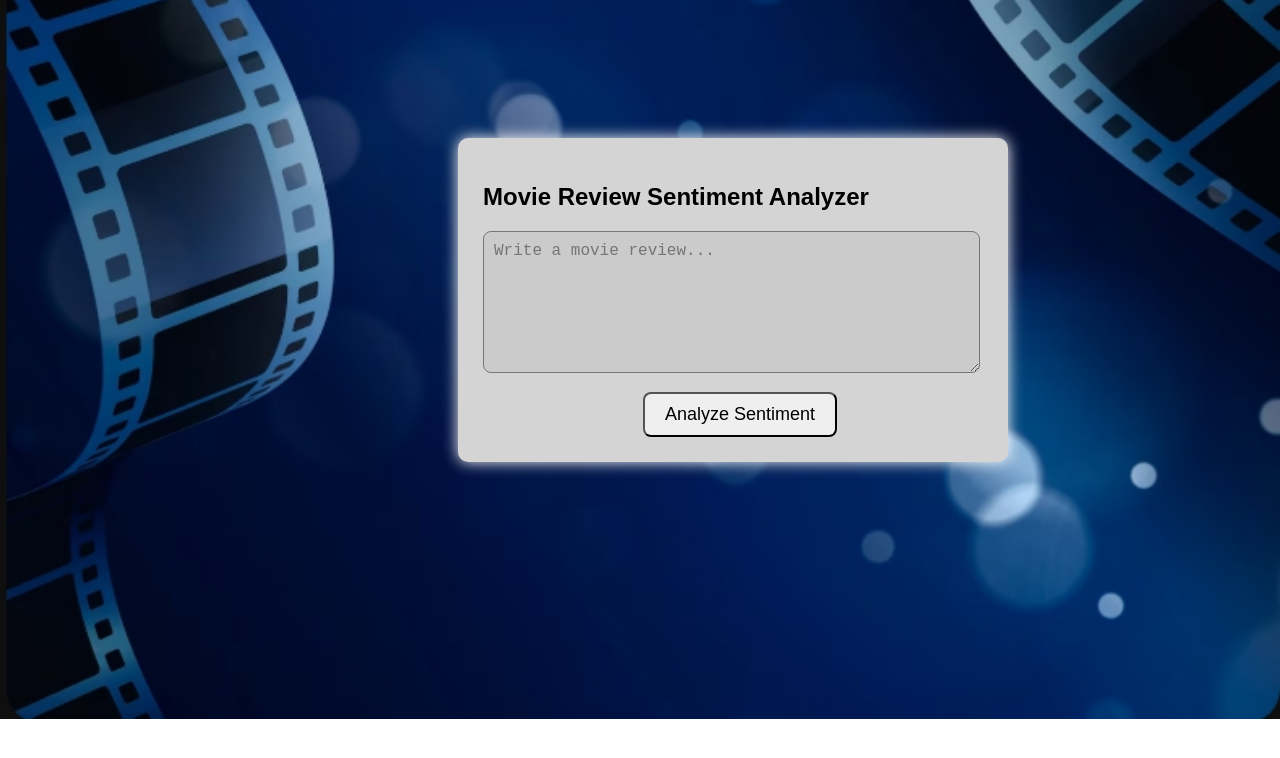
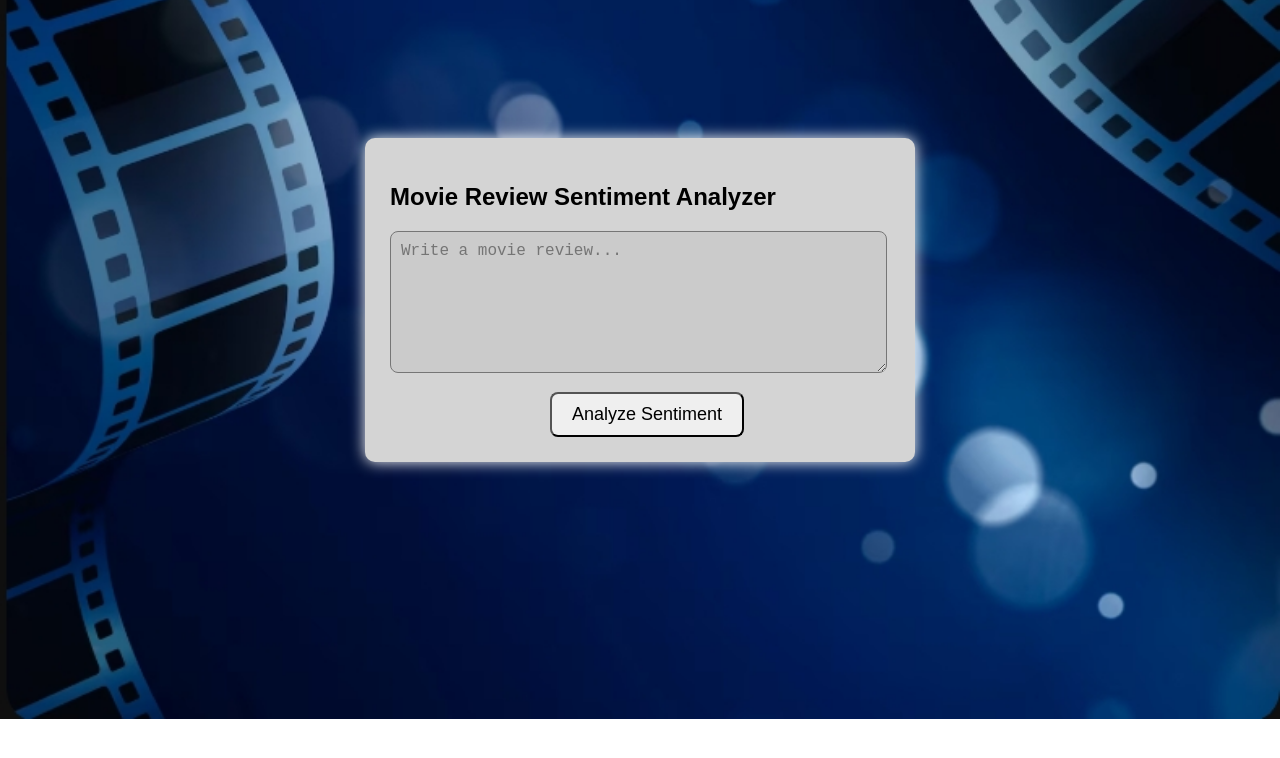
Before and after one commit to Divyanshi-gupta1/Movie_Sentiment_Analyzer, a Flask app: page / in a window 1280 px wide. Shown: the top 758 px of the page. Run offline with Flask 3, Linux system fonts and the light colour scheme.

Commit message:
updated index.html

```diff
--- a/templates/index.html
+++ b/templates/index.html
@@ -8,7 +8,8 @@
             font-family: Arial;
             background: #ffffff;
             padding: 80px;
-            padding-left: 400px;
+            display: flex;
+            justify-content: center;
         }
 
         .box {
```
